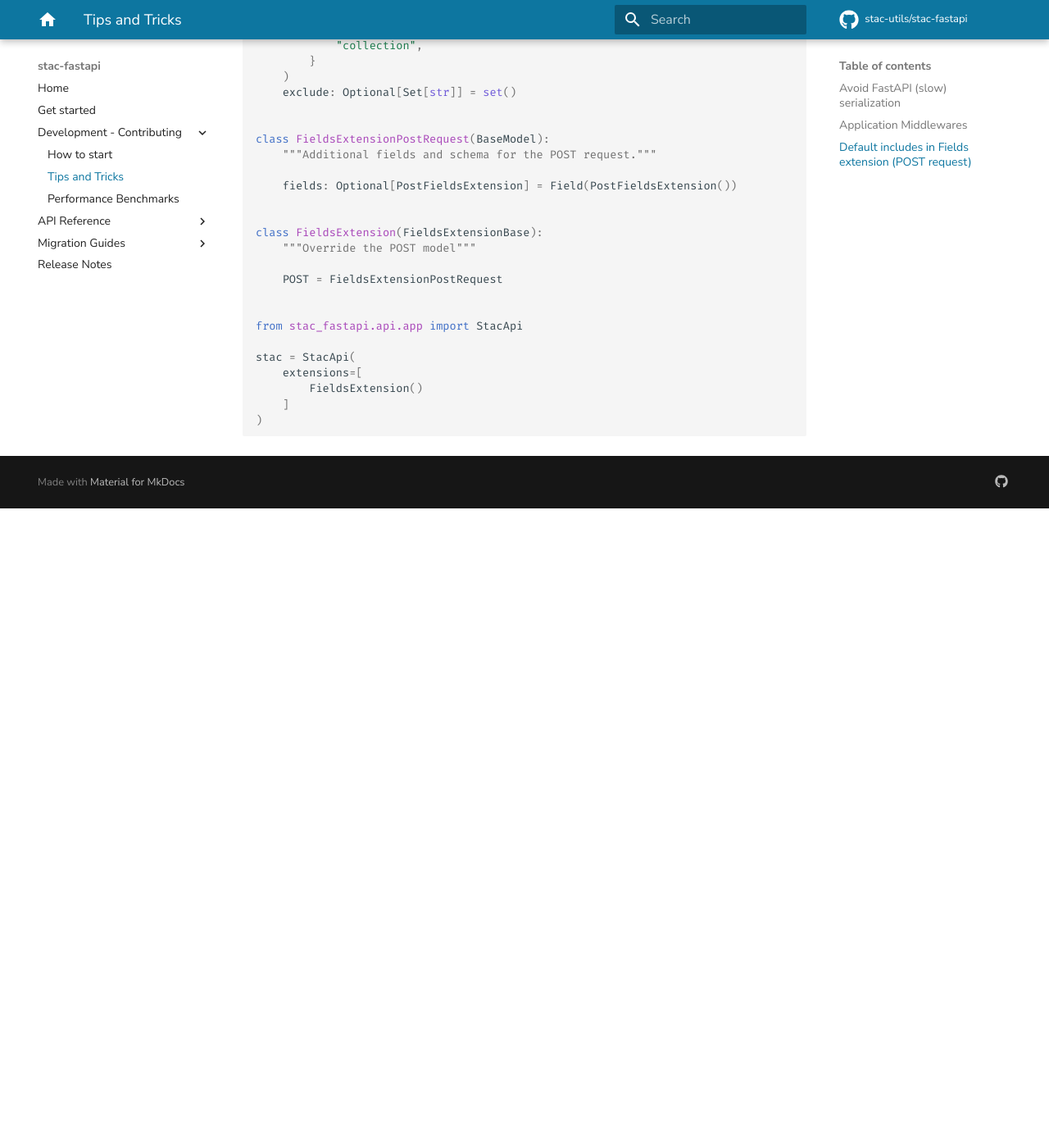
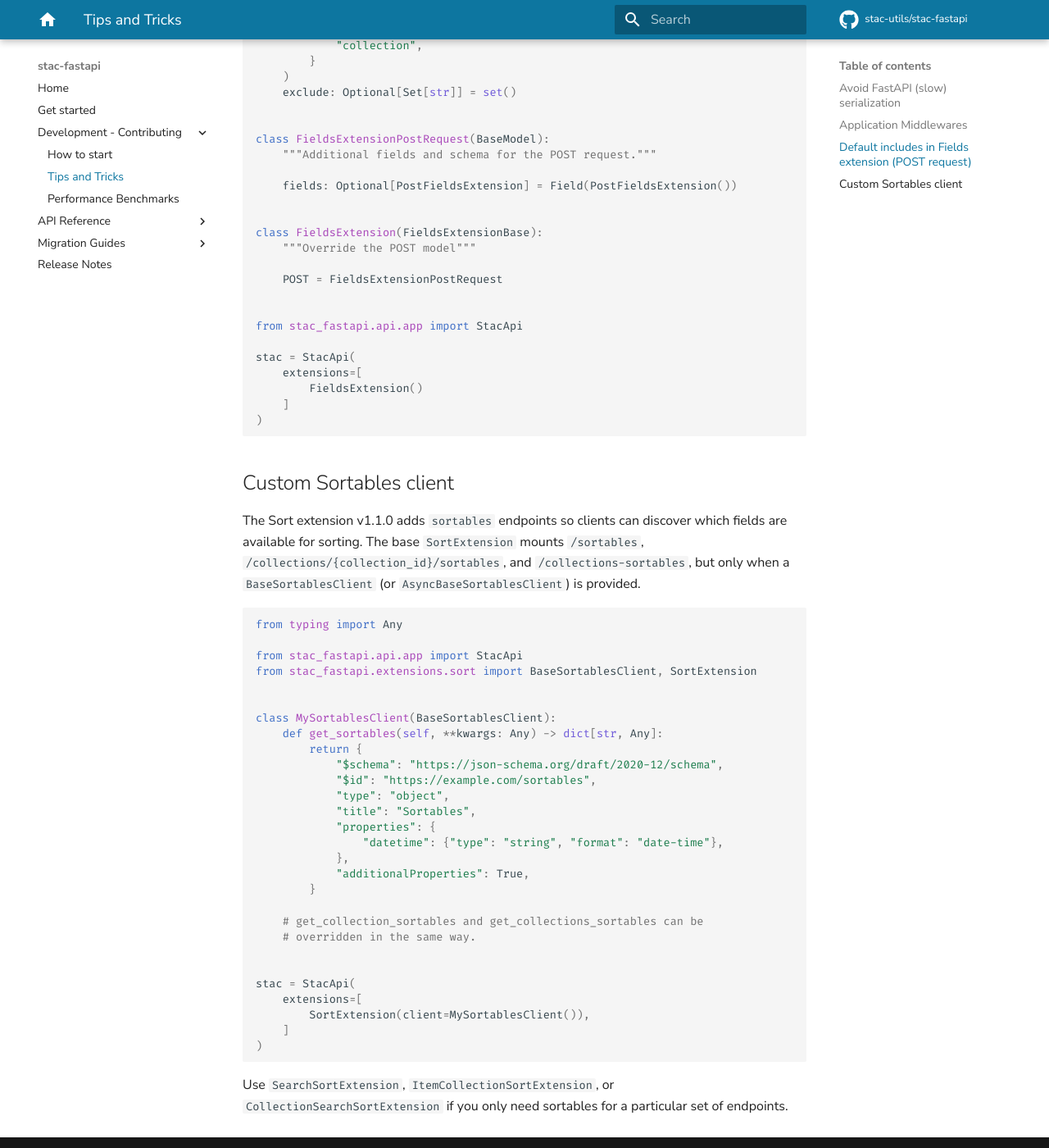
Before and after one commit to stac-utils/stac-fastapi, an MkDocs documentation site: the page built from docs/src/tips-and-tricks.md, in a window 1280 px wide and 1400 px high, scrolled down 1425 px. Shown: the whole window at 82% size. Built offline with MkDocs 1.6.1 and Material for MkDocs 9.7.7, drawn with Linux system fonts in a browser that asks for light colours; comment, search, counter and statistics services are not loaded; before the commit the page ends 2045 px from its top, so only the background shows below that.

Commit message:
update docs for sortables

````diff
--- a/docs/src/tips-and-tricks.md
+++ b/docs/src/tips-and-tricks.md
@@ -79,3 +79,40 @@ stac = StacApi(
     ]
 )
 ```
+
+## Custom Sortables client
+
+The Sort extension v1.1.0 adds `sortables` endpoints so clients can discover which fields are available for sorting. The base `SortExtension` mounts `/sortables`, `/collections/{collection_id}/sortables`, and `/collections-sortables`, but only when a `BaseSortablesClient` (or `AsyncBaseSortablesClient`) is provided.
+
+```python
+from typing import Any
+
+from stac_fastapi.api.app import StacApi
+from stac_fastapi.extensions.sort import BaseSortablesClient, SortExtension
+
+
+class MySortablesClient(BaseSortablesClient):
+    def get_sortables(self, **kwargs: Any) -> dict[str, Any]:
+        return {
+            "$schema": "https://json-schema.org/draft/2020-12/schema",
+            "$id": "https://example.com/sortables",
+            "type": "object",
+            "title": "Sortables",
+            "properties": {
+                "datetime": {"type": "string", "format": "date-time"},
+            },
+            "additionalProperties": True,
+        }
+
+    # get_collection_sortables and get_collections_sortables can be
+    # overridden in the same way.
+
+
+stac = StacApi(
+    extensions=[
+        SortExtension(client=MySortablesClient()),
+    ]
+)
+```
+
+Use `SearchSortExtension`, `ItemCollectionSortExtension`, or `CollectionSearchSortExtension` if you only need sortables for a particular set of endpoints.
````
Also changed, not shown: docs/src/index.md (+1 -1 lines).
